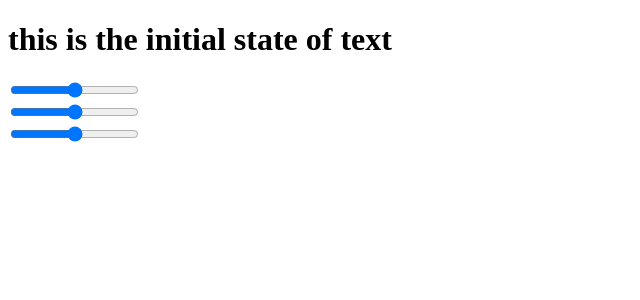
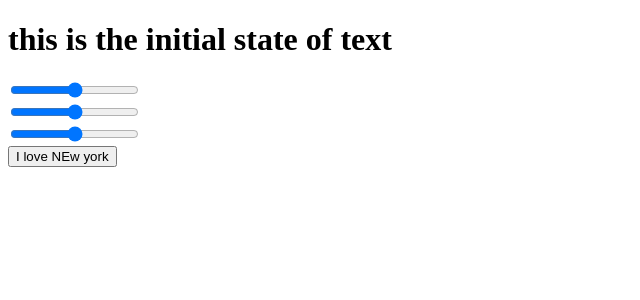
Before and after one commit to vibesharing/React-training, a React app: page / in a window 1280 px wide. Shown: the top 300 px of the page, without its empty margins (0-640 px from the left). Built offline with nearby package versions, Linux system fonts and the light colour scheme.

Commit message:
simple example of nested component

```diff
--- a/App.js
+++ b/App.js
@@ -1,6 +1,8 @@
 import React from 'react';
 import ReactDOM from 'react-dom';
-import ChildComponent from './childComponent'
+import ChildComponent from './childComponent';
+import NestedComponent from './nestedComponent';
+
 class App extends React.Component {
 
   constructor() {
@@ -31,6 +33,8 @@ class App extends React.Component {
         {this.state.green}
         <ChildComponent ref="blue" update={this.update} />
         {this.state.blue}
+
+        <NestedComponent />
       </div>
     );
 };
--- a/childComponent.js
+++ b/childComponent.js
@@ -13,3 +13,6 @@ class ChildComponent extends React.Component {
 }
 
 module.exports = ChildComponent;
+
+
+// the directive div + ref is used with the .refs.input in the Apps.js on line
--- /dev/null
+++ b/nestedComponent.js
@@ -0,0 +1,25 @@
+import React from 'react';
+import ReactDOM from 'react-dom';
+class NestedComponent extends React.Component {
+  render() {
+    return (
+        <Button>I love <City /> </Button>
+    )
+  }
+}
+
+class Button extends React.Component {
+  render() {
+    return (
+      <button>{this.props.children}</button>
+    )
+  }
+}
+
+const City = () =>  <span> NEw york </span>
+
+
+module.exports = NestedComponent;
+
+
+// the directive div + ref is used with the .refs.input in the Apps.js on line
```
